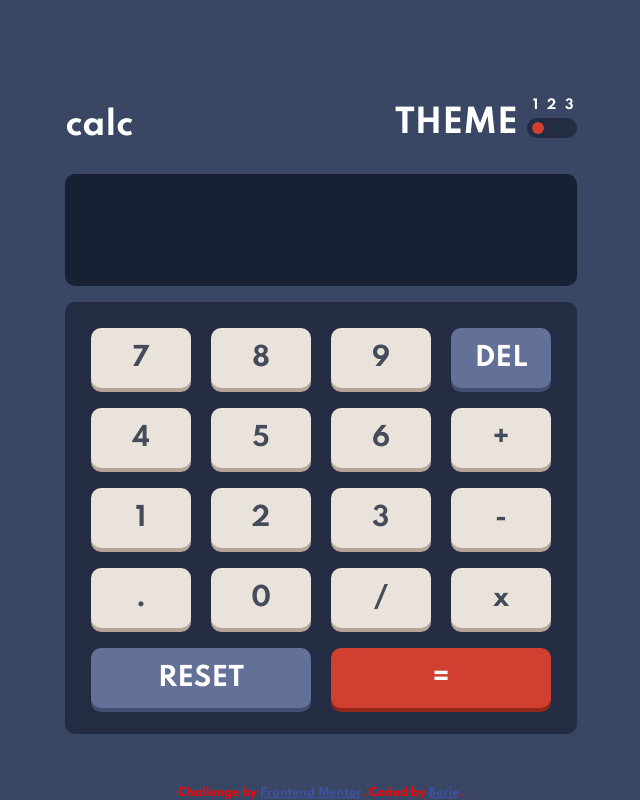
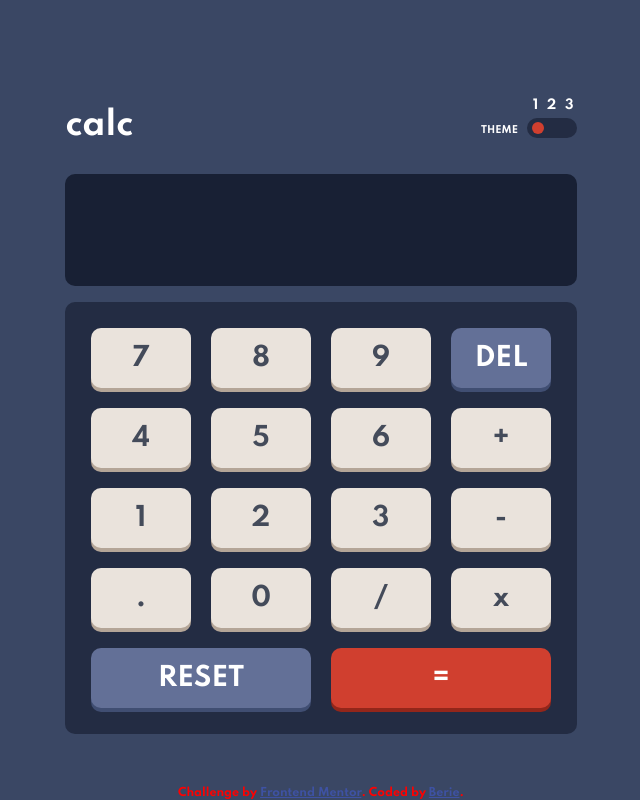
Before and after one commit to Artosh-afr/calculator, a plain HTML site: page index.html in a window 1280 px wide. Shown: the whole page, without its empty margins (319-959 px from the left). Drawn offline with Linux system fonts and the light colour scheme.

Commit message:
Update main.css

```diff
--- a/CSS/main.css
+++ b/CSS/main.css
@@ -132,7 +132,7 @@ h1{
 
 
 }
-        #title_theme p , .slider{
+        #title_theme label , .slider{
             display: inline;
             font-size: .3rem;
 
```
